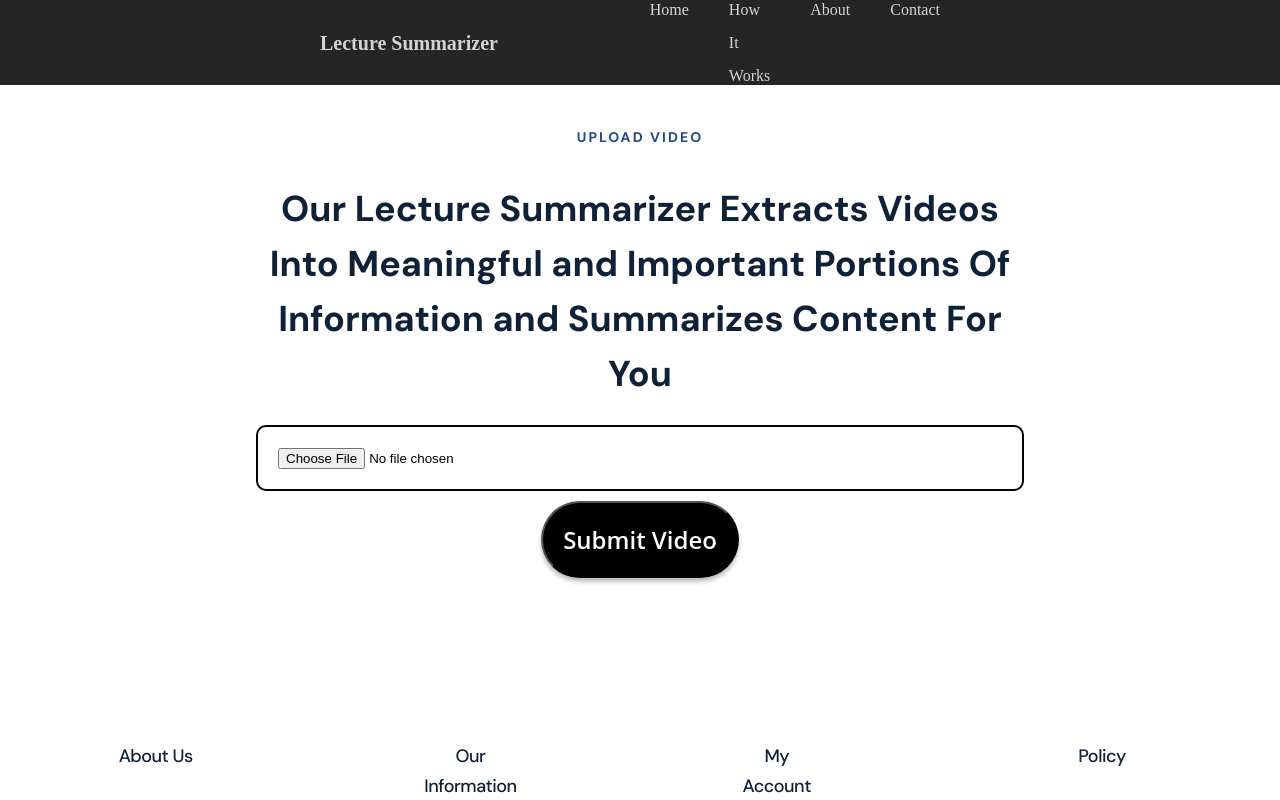
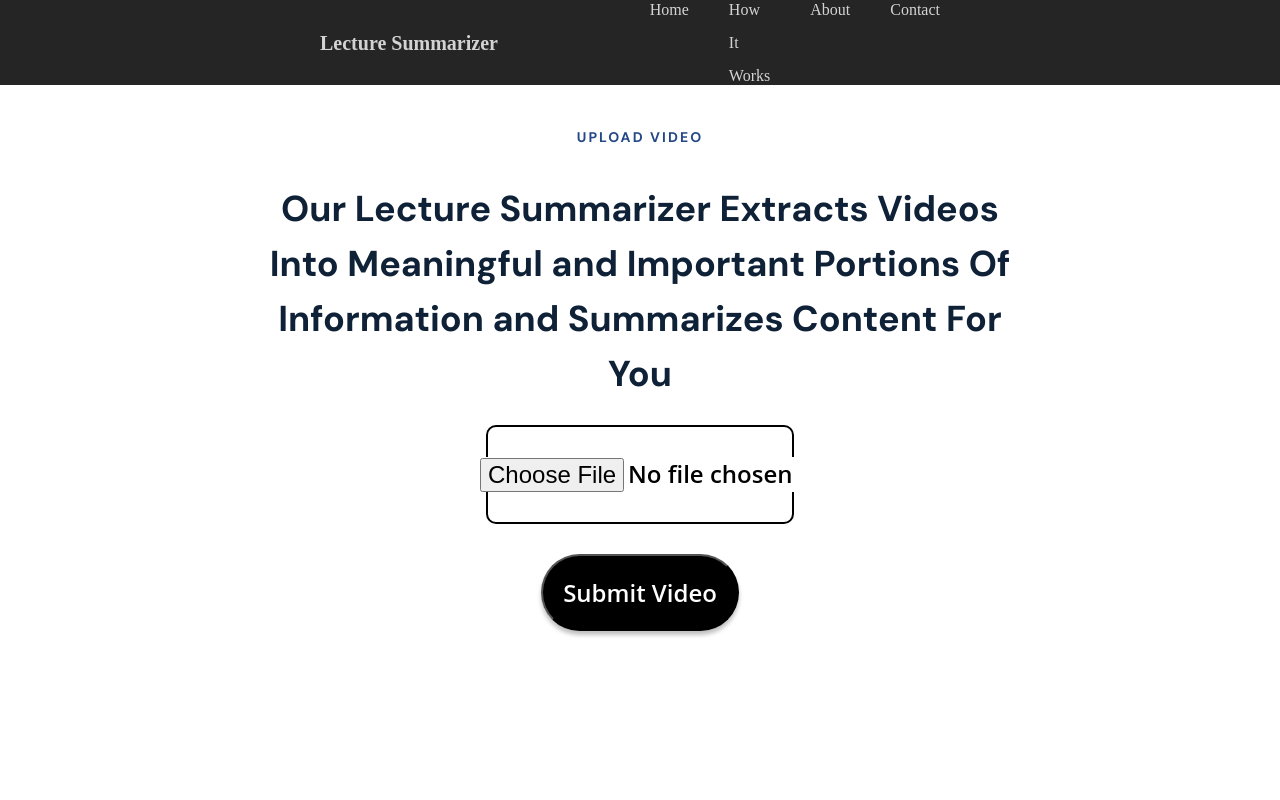
Before and after one commit to ShaanCoding/Summarized, a React (Create React App) app in the folder lecture-summarizer/: page /uploadVideo in a window 1280 px wide. Shown: the top 800 px of the page. Built offline with nearby package versions, Linux system fonts and the light colour scheme.

Commit message:
Submit Video Page Mostly Done

```diff
--- a/lecture-summarizer/src/App.css
+++ b/lecture-summarizer/src/App.css
@@ -170,11 +170,25 @@
   border: 2px solid #000000;
   box-sizing: border-box;
   border-radius: 10px;
-  padding: 20px;
+  padding: 30px 55px;
+  margin: 20px 30%;
+  display: flex;
+  align-items: center;
+  justify-content: center;
 }
 
-.upload-file button {
+.upload-file input {
+  font-family: Open Sans;
+  font-style: normal;
+  font-weight: 600;
+  font-size: 24px;
+  line-height: 33px;
 
+  color: #000000;
+  background-color: #ffffff;
+  border: none;
+
+  width: 320px;
 }
 
 /* End Of Upload File Div */
--- a/lecture-summarizer/src/Pages/UploadVideo.tsx
+++ b/lecture-summarizer/src/Pages/UploadVideo.tsx
@@ -33,7 +33,9 @@ const UploadVideo = () => {
         />
 
         <div className="upload-file">
-          <input type="file" name="file" onChange={changeHandler} />
+          <div>
+            <input type="file" name="file" onChange={changeHandler} />
+          </div>
         </div>
 
         <div>
```
